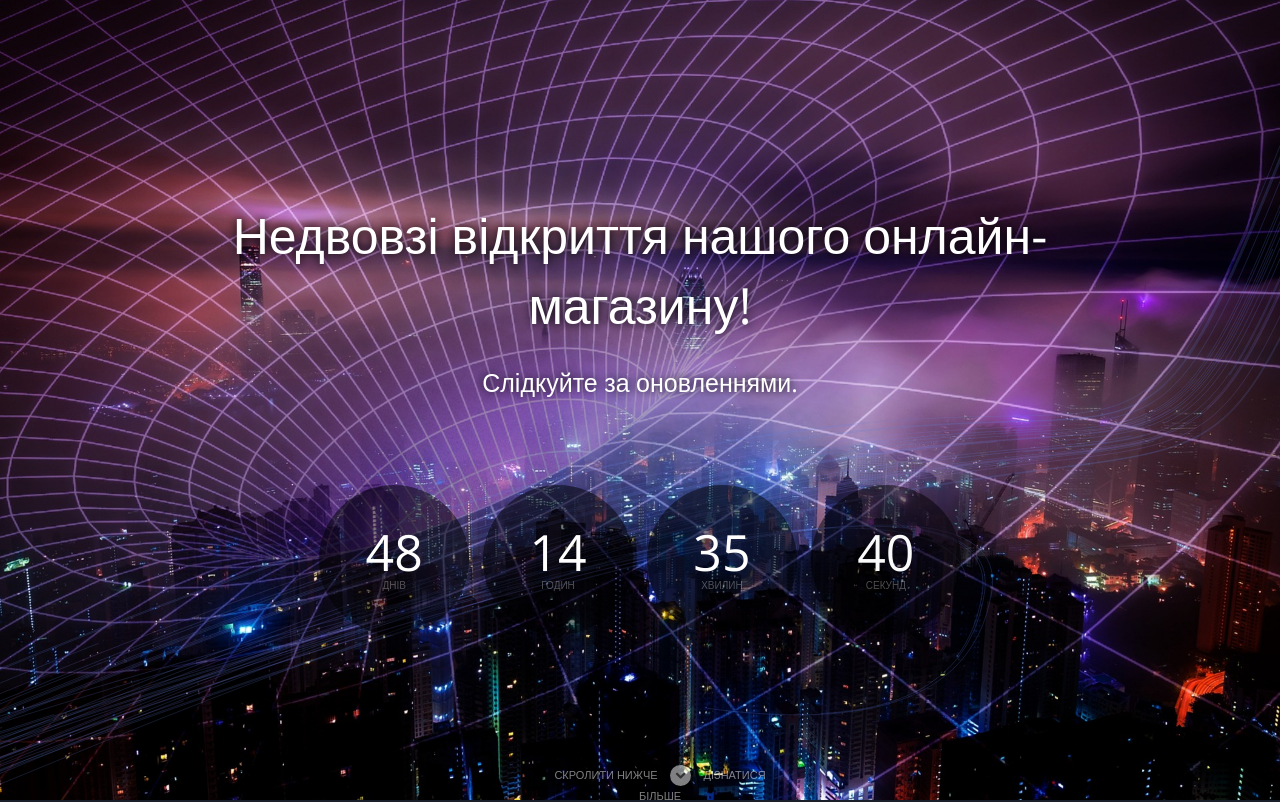
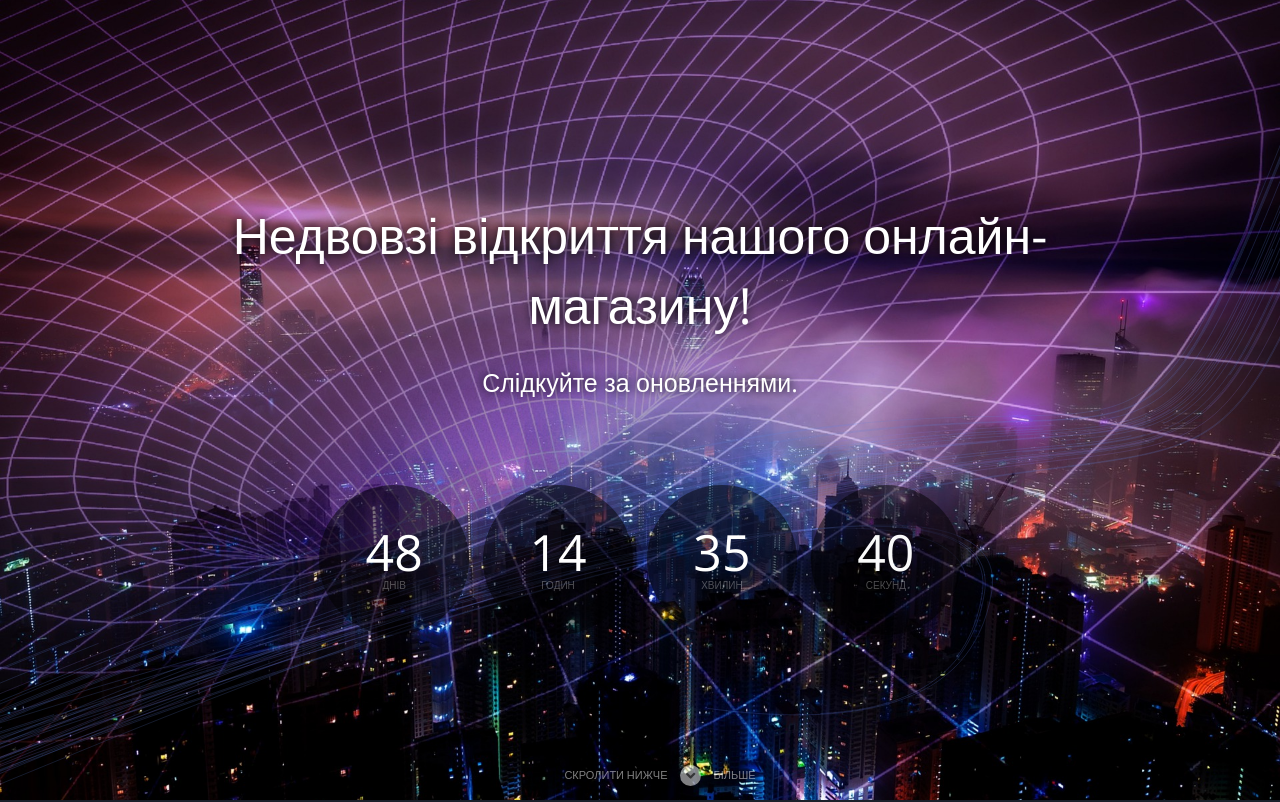
Before and after one commit to rubik22/web, a plain HTML site: page index.html in a window 1280 px wide. Shown: the top 802 px of the page. Drawn offline with nearby package versions, Linux system fonts and the light colour scheme.

Commit message:
Update index.html

```diff
--- a/index.html
+++ b/index.html
@@ -58,7 +58,7 @@
 	<div class="overlap">
 
 		<!-- Link "Scroll down to learn more" -->
-		<a href="" class="more">Скролити нижче <i class="fa fa-chevron-down"></i> дізнатися більше</a>
+		<a href="" class="more">Скролити нижче <i class="fa fa-chevron-down"></i> більше</a>
 
 		<!-- Detailed info -->
 		<div class="container few-words">
@@ -68,7 +68,7 @@
 					<!-- Detailed info -->
 					<h2>Декілька слів про нас!</h2>
 
-					<!-- Social icons -->
+					<!-- Social icons
 					<div class="social">
 						<a href="" class="social-icon">
 							<i class="fa fa-twitter fa-lg"></i>
@@ -83,7 +83,7 @@
 							<i class="fa fa-instagram fa-lg"></i>
 						</a>
 					</div>
-					<!-- Social icons block end -->
+					 Social icons block end -->
 				</div>
 				<!-- First column end -->
 
```
